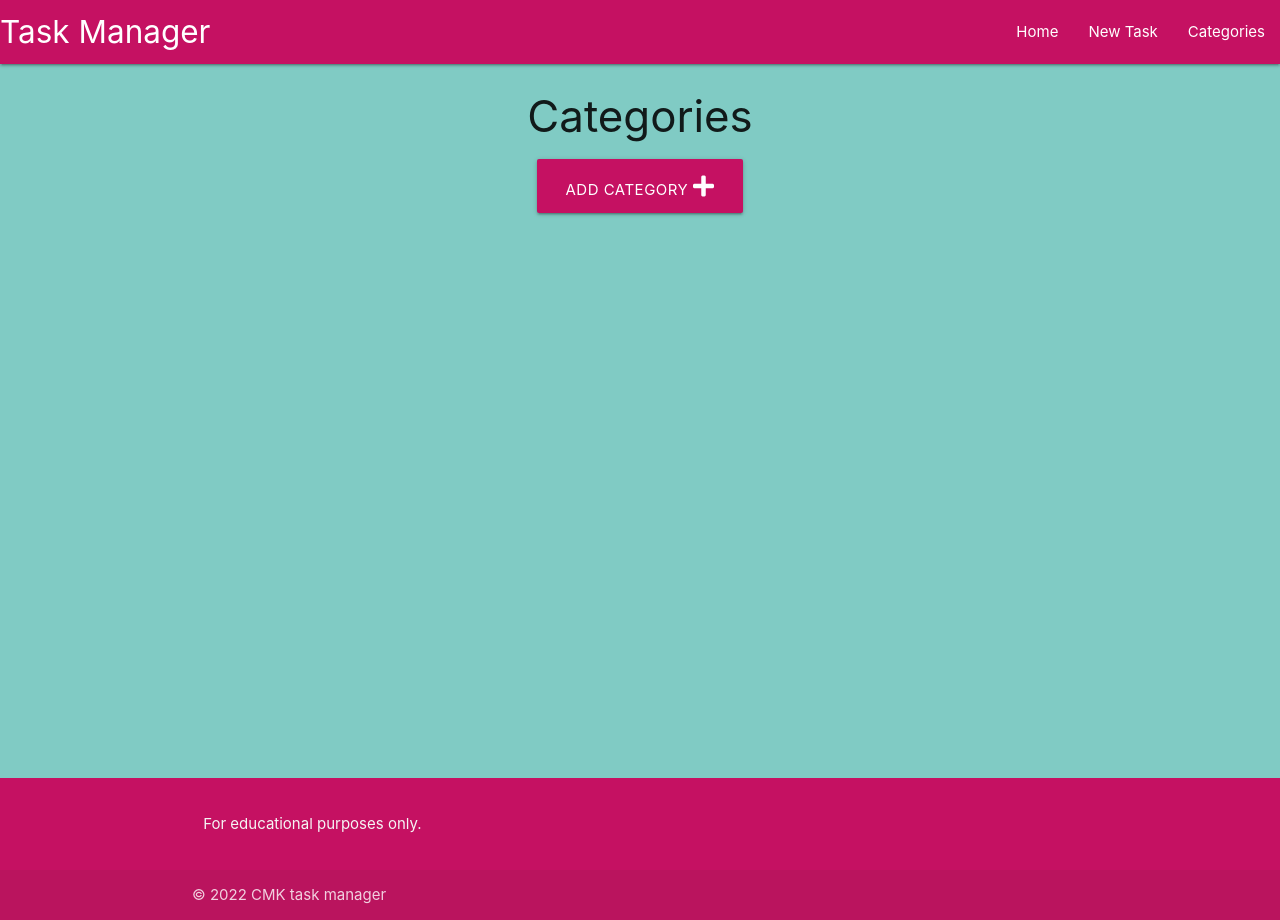
After one commit to christine-gk416/task-manager, a Flask app: page /categories in a window 1280 px wide. The commit adds this page. Run offline with Flask 2, Linux system fonts and the light colour scheme.

Commit message:
Add form to create new categories

```diff
--- a/taskmanager/routes.py
+++ b/taskmanager/routes.py
@@ -1,4 +1,4 @@
-from flask import render_template
+from flask import render_template, request, redirect, url_for
 from taskmanager import app, db
 from taskmanager .models import Category, Task
 
@@ -6,3 +6,18 @@ from taskmanager .models import Category, Task
 @app.route('/')
 def home():
     return render_template('tasks.html')
+
+
+@app.route('/categories')
+def categories():
+    return render_template('categories.html')
+
+
+@app.route('/add_category', methods=['GET', 'POST'])
+def add_category():
+    if request.method == 'POST':
+        category = Category(category_name=request.form.get('category_name'))
+        db.session.add(category)
+        db.session.commit()
+        return redirect(url_for('categories'))
+    return render_template('add_category.html')
--- a/taskmanager/templates/base.html
+++ b/taskmanager/templates/base.html
@@ -13,8 +13,7 @@
 
     <!-- FontAwesome -->
 
-    <link rel="stylesheet" href="https://cdnjs.cloudflare.com/ajax/libs/font-awesome/6.1.1/css/all.min.css" integrity="sha512-KfkfwYDsLkIlwQp6LFnl8zNdLGxu9YAA1QvwINks4PhcElQSvqcyVLLD9aMhXd13uQjoXtEKNosOWaZqXgel0g==" crossorigin="anonymous" referrerpolicy="no-referrer" />
-
+    <link rel="stylesheet" href="https://cdnjs.cloudflare.com/ajax/libs/font-awesome/5.15.4/css/all.min.css" integrity="sha512-1ycn6IcaQQ40/MKBW2W4Rhis/DbILU74C1vSrLJxCq57o941Ym01SwNsOMqvEBFlcgUa6xLiPY/NS5R+E6ztJQ==" crossorigin="anonymous" referrerpolicy="no-referrer" />
     <link rel="stylesheet" href="{{ url_for('static', filename='css/style.css')}}" type="text/css">
 
     <title>Taskmanager</title>
@@ -30,17 +29,16 @@
                 <ul class="right hide-on-med-and-down">
                     <li><a href="{{ url_for('home' )}}">Home</a></li>
                     <li><a href="{{ url_for('home' )}}">New Task</a></li>
-                    <li><a href="{{ url_for('home' )}}">Categories</a></li>
+                    <li><a href="{{ url_for('categories' )}}">Categories</a></li>
 
                 </ul>
             </div>
         </nav>
 
         <ul class="sidenav" id="mobile-demo">
-            <li><a href="sass.html">Sass</a></li>
-            <li><a href="badges.html">Components</a></li>
-            <li><a href="collapsible.html">Javascript</a></li>
-            <li><a href="mobile.html">Mobile</a></li>
+            <li><a href="{{ url_for('home' )}}">Home</a></li>
+            <li><a href="{{ url_for('home' )}}">New Task</a></li>
+            <li><a href="{{ url_for('categories' )}}">Categories</a></li>
         </ul>
     </header>
 
--- /dev/null
+++ b/taskmanager/templates/categories.html
@@ -0,0 +1,14 @@
+{% extends 'base.html'%}
+
+{% block content %}
+<h3 class="text-darken-4 center-align">Categories</h3>
+
+<div class="row">
+    <div class="col s12 center-align">
+        <a href="{{ url_for('add_category') }}" class="btn-large pink accent-4">
+            Add Category <i class="fas fa-plus"></i>
+        </a>
+    </div>
+
+</div>
+{% endblock %}
```
Also changed, not shown: taskmanager/templates/add_category.html (added, +24 -0 lines).
